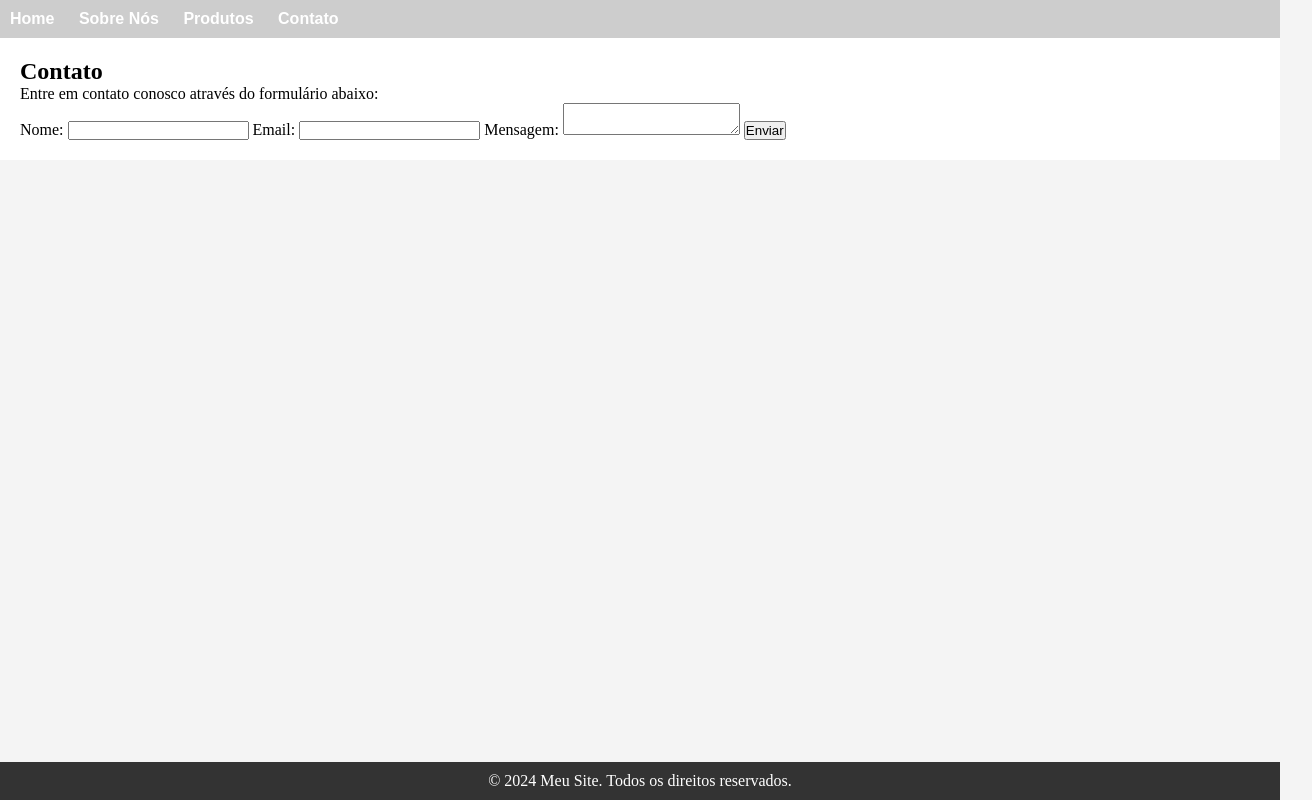
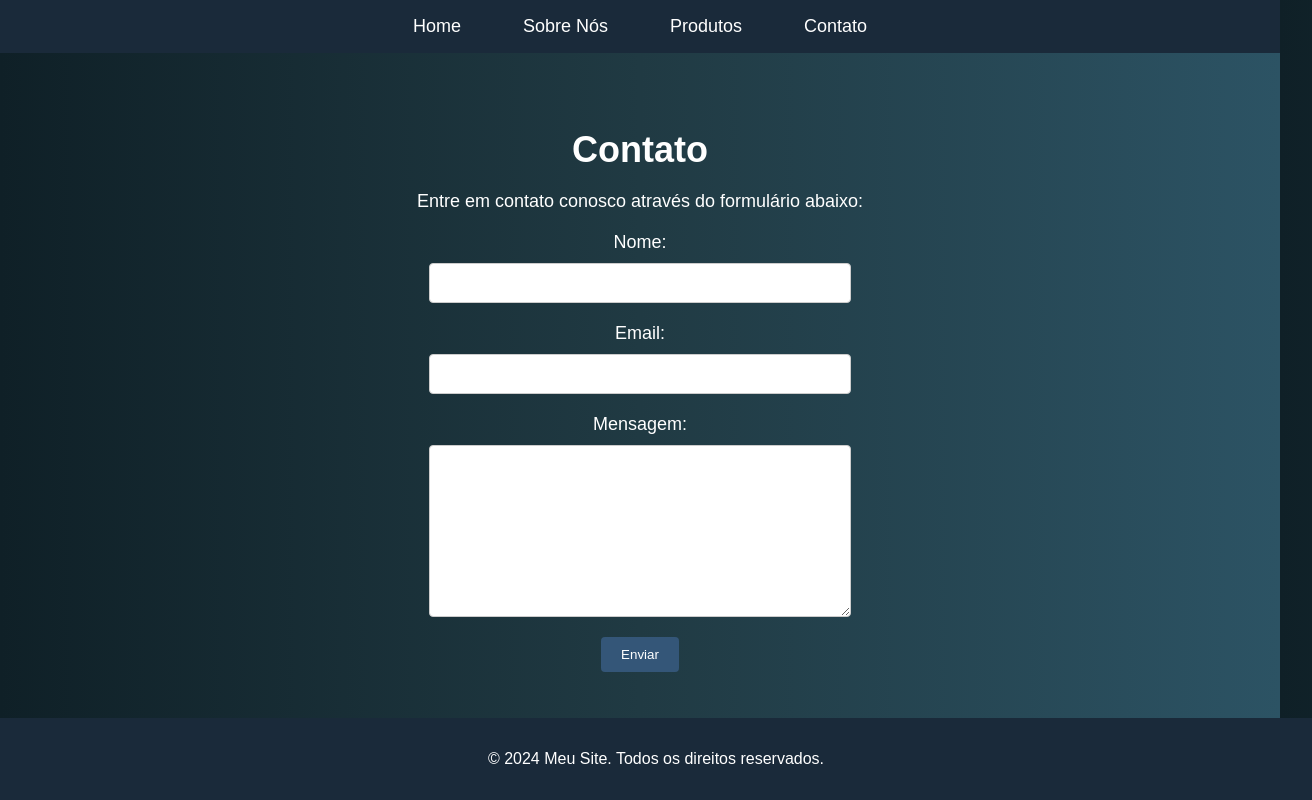
Before and after one commit to MarconioMattos2024/rifa-online, a plain HTML site: page contact.html in a window 1280 px wide. Shown: the whole page, 1312 px wide, since content can reach past the window. Drawn offline with Linux system fonts and the light colour scheme; files that its build step writes are made by us from their sources.

Commit message:
alteraçães gerais

```diff
--- a/contact.html
+++ b/contact.html
@@ -4,12 +4,12 @@
     <meta charset="UTF-8">
     <meta name="viewport" content="width=device-width, initial-scale=1.0">
     <title>Contato - Meu Site</title>
-    <link rel="stylesheet" href="css/styles.css">
+    <link rel="stylesheet" href="styles.css">
 </head>
 <body>
-    <header>
-        <nav>
-            <ul>
+    <header class="site-header">
+        <nav class="nav_bar">
+            <ul class="nav_menu">
                 <li><a href="index.html">Home</a></li>
                 <li><a href="about.html">Sobre Nós</a></li>
                 <li><a href="products.html">Produtos</a></li>
@@ -17,25 +17,25 @@
             </ul>
         </nav>
     </header>
-    <main>
-        <section>
-            <h1>Contato</h1>
-            <p>Entre em contato conosco através do formulário abaixo:</p>
-            <form>
-                <label for="name">Nome:</label>
-                <input type="text" id="name" name="name">
+    <main class="site-main">
+        <section class="content-section">
+            <h1 class="page-title">Contato</h1>
+            <p class="page-description">Entre em contato conosco através do formulário abaixo:</p>
+            <form class="contact-form">
+                <label for="name" class="form-label">Nome:</label>
+                <input type="text" id="name" name="name" class="form-input">
 
-                <label for="email">Email:</label>
-                <input type="email" id="email" name="email">
+                <label for="email" class="form-label">Email:</label>
+                <input type="email" id="email" name="email" class="form-input">
 
-                <label for="message">Mensagem:</label>
-                <textarea id="message" name="message"></textarea>
+                <label for="message" class="form-label">Mensagem:</label>
+                <textarea id="message" name="message" class="form-textarea"></textarea>
 
-                <button type="submit">Enviar</button>
+                <button type="submit" class="form-button">Enviar</button>
             </form>
         </section>
     </main>
-    <footer>
+    <footer class="site-footer">
         <p>&copy; 2024 Meu Site. Todos os direitos reservados.</p>
     </footer>
 </body>
--- a/styles.css
+++ b/styles.css
@@ -1,48 +1,115 @@
-*{
+/* Estilo global */
+body {
+    font-family: Arial, sans-serif;
     margin: 0;
     padding: 0;
-    box-sizing: border-box;
-}
-body {
-    background-color: #f4f4f4;
+    background: linear-gradient(to right, #0f2027, #203a43, #2c5364); /* Gradiente dark blue */
+    color: #ffffff;
+    display: flex;
+    flex-direction: column;
+    min-height: 100vh;
 }
 
-header {
-    display: flex;
-    width: 100%;
-    font-family: Arial, Helvetica, sans-serif;
-    font-weight: bold;
-    background-color: #3333;
-    color: #fff;
-    padding: 10px 0;
+/* Estilo da barra de navegação */
+.nav_bar {
+    background-color: #1a2a3a;
+    padding: 1em 0;
 }
 
-nav ul {
-    list-style: none;
+.nav_menu {
+    list-style-type: none;
+    display: flex;
+    justify-content: center; /* Centraliza e distribui os menus */
+    margin: 0;
     padding: 0;
 }
 
-nav ul li {
-    display: inline;
-    margin: 0 10px;
+.nav_menu li {
+    margin: 0 15px; /* Espaçamento entre os itens */
 }
 
-nav ul li a {
-    color: #fff;
+.nav_menu a {
+    color: #ffffff;
     text-decoration: none;
+    font-size: 18px;
+    padding: 8px 16px;
+    transition: background-color 0.3s ease;
 }
 
-main {
-    padding: 20px;
-    background: #fff;
+.nav_menu a:hover {
+    background-color: #345678; /* Cor de hover nos botões de navegação */
+    border-radius: 4px; /* Borda arredondada no hover */
 }
 
-footer {
-    background-color: #333;
-    color: #fff;
+/* Estilo do conteúdo principal */
+.site-main {
+    flex: 1;
+    display: flex;
+    justify-content: center;
+    align-items: center;
     text-align: center;
-    padding: 10px 0;
-    position: absolute;
+    padding: 2em;
+}
+
+.page-title {
+    font-size: 36px;
+    margin-bottom: 20px;
+}
+
+.page-description {
+    font-size: 18px;
+    max-width: 600px;
+}
+
+/* Estilo do formulário */
+.contact-form {
+    display: flex;
+    flex-direction: column;
+    align-items: center;
+    margin-top: 20px;
+}
+
+.form-label {
+    margin-bottom: 10px;
+    font-size: 18px;
+}
+
+.form-input,
+.form-textarea {
     width: 100%;
+    max-width: 400px;
+    padding: 10px;
+    margin-bottom: 20px;
+    border: 1px solid #ccc;
+    border-radius: 4px;
+    font-size: 16px;
+}
+
+.form-textarea {
+    height: 150px;
+}
+
+.form-button {
+    background-color: #345678;
+    color: #ffffff;
+    padding: 10px 20px;
+    border: none;
+    border-radius: 4px;
+    cursor: pointer;
+    transition: background-color 0.3s ease;
+}
+
+.form-button:hover {
+    background-color: #456789;
+}
+
+/* Estilo do footer */
+.site-footer {
+    background-color: #1a2a3a;
+    padding: 1em;
+    text-align: center;
+    position: relative;
     bottom: 0;
+    width: 100%;
+    color: #ffffff;
 }
```
Also changed, not shown: about.html (+8 -8 lines), index.html (+8 -8 lines), products.html (+13 -13 lines).
